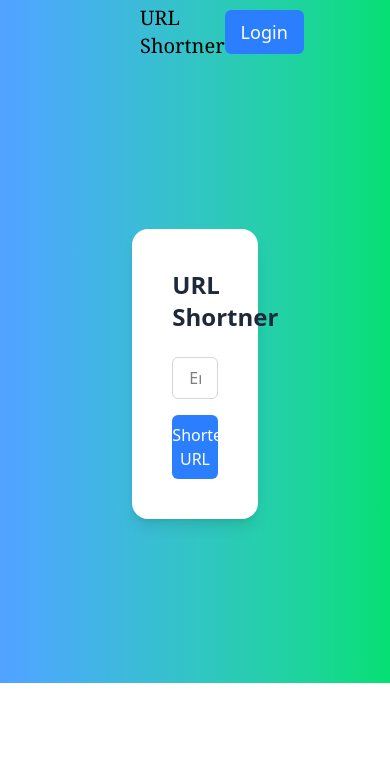
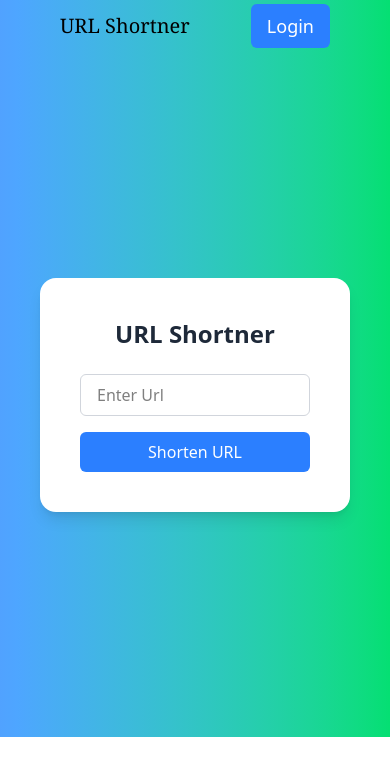
Before and after one commit to Tofeeq7007/vercel-frontend, a React (Vite) app: page / in a window 390 px wide. Shown: the top 776 px of the page. Built offline with nearby package versions, Linux system fonts and the light colour scheme; no server answers.

Commit message:
Responsive

```diff
--- a/src/component/LoginFrom.jsx
+++ b/src/component/LoginFrom.jsx
@@ -29,7 +29,7 @@ export function LoginForm({state}) {
     };
 
     return (
-        <div className="w-full h-[619px] bg-gradient-to-r  from-blue-400 to-green-400">
+        <div className="w-full h-[685px] bg-gradient-to-r  from-blue-400 to-green-400">
             <div className="flex justify-center items-center h-full px-4">
                 <form onSubmit={handleSubmit} className="bg-white shadow-lg rounded-2xl p-10 w-full max-w-md">
                     <h2 className="text-xl font-bold text-center mb-6 text-gray-800">Login User</h2>
--- a/src/component/Navbar.jsx
+++ b/src/component/Navbar.jsx
@@ -16,7 +16,7 @@ export const Navbar= ()=>{
     }
     return (
         <nav className=" items-center bg-gradient-to-r  from-blue-400 to-green-400 bg-gray-300 px-15 py-1 ">
-            <div className="flex justify-between items-center mx-20">
+            <div className="flex justify-between items-center min-md:mx-20 mx-0">
 
             <ul>
                 <li>
--- a/src/component/RegisterForm.jsx
+++ b/src/component/RegisterForm.jsx
@@ -27,7 +27,7 @@ export function RegisterForm({state}){
         }
     };
     return(
-        <div className="w-full h-[619px] bg-gradient-to-r  from-blue-400 to-green-400">
+        <div className="w-full h-[685px] bg-gradient-to-r  from-blue-400 to-green-400">
             <div className="flex  justify-center items-center h-full px-4">
                 <div className="bg-white shadow-lg rounded-2xl p-10 w-full max-w-md">
 
--- a/src/component/Urllow.jsx
+++ b/src/component/Urllow.jsx
@@ -25,9 +25,9 @@ export function Abcd(){
     }
 
     return (
-        <div className="w-full h-[619px] bg-gradient-to-r  from-blue-400 to-green-400">
-            <div className="flex  justify-center items-center h-full px-4">
-                <div className={`bg-white shadow-lg rounded-2xl p-10 ${auth.isAuthenticated ? 'w-[70%]' :'w-[35%]'}`}>
+        <div className="w-full h-[685px] bg-gradient-to-r  from-blue-400 to-green-400">
+            <div className="flex  justify-center items-center  h-full w-full">
+                <div className={`bg-white min-lg:w-[70%] min-[320px]:w-dvh mx-10 shadow-lg rounded-2xl p-10 ${auth.isAuthenticated ? 'w-[70%]' :'w-[35%]'}`}>
 
                     <h2 className="bg-white text-2xl font-semibold text text-center mb-6 text-gray-800">URL Shortner</h2>
                     <div className="mb-4">
--- a/src/component/UserUrls.jsx
+++ b/src/component/UserUrls.jsx
@@ -45,10 +45,10 @@ export const UserUrl = ()=>{
     )
   }
   return (
-    <div className="bg-white rounded-lg mt-5 shadow-md overflow-hidden">
+    <div className="bg-white max-sm:hidden rounded-lg mt-5 shadow-md overflow-hidden">
 
-      <div className="overflow-x-auto h-56">
-        <table className="w-[100%] divide-y divide-gray-200">
+      <div className="overflow-x-auto h-56 flex">
+        <table className="w-[100%]  divide-y divide-gray-200">
           <thead className="bg-gray-50">
             <tr>
               <th scope="col" className="px-6 py-3 text-left text-xs font-medium text-gray-500 uppercase tracking-wider">
```
